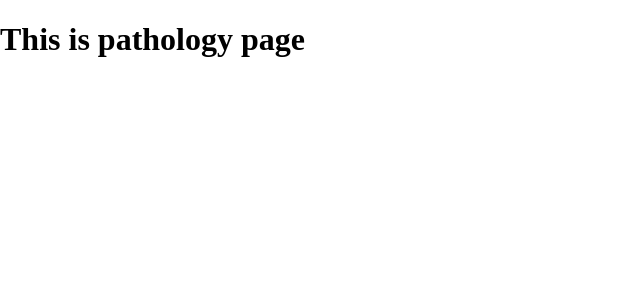
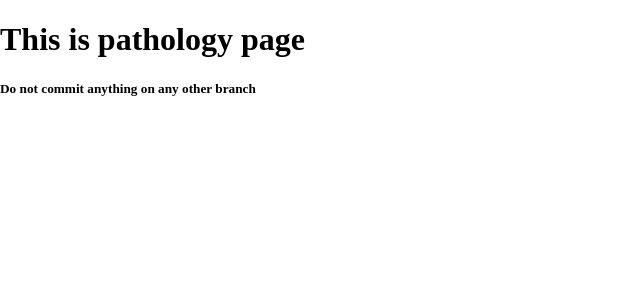
Before and after one commit to Chetan559/medical-ally, a React (Vite) app in the folder apps/Medical-Ally/: page /#/Pathology in a window 1280 px wide. Shown: the top 300 px of the page, without its empty margins (0-640 px from the left). Built offline with nearby package versions, Linux system fonts and the light colour scheme.

Commit message:
Pathology page Branche created

```diff
--- a/apps/Medical-Ally/src/Pages/Pathology/Pathology.jsx
+++ b/apps/Medical-Ally/src/Pages/Pathology/Pathology.jsx
@@ -4,6 +4,7 @@ function Pathology() {
   return (
     <div>
       <h1> This is pathology page</h1>
+      <h5>Do not commit anything on any other branch</h5>
     </div>
   );
 }
```
